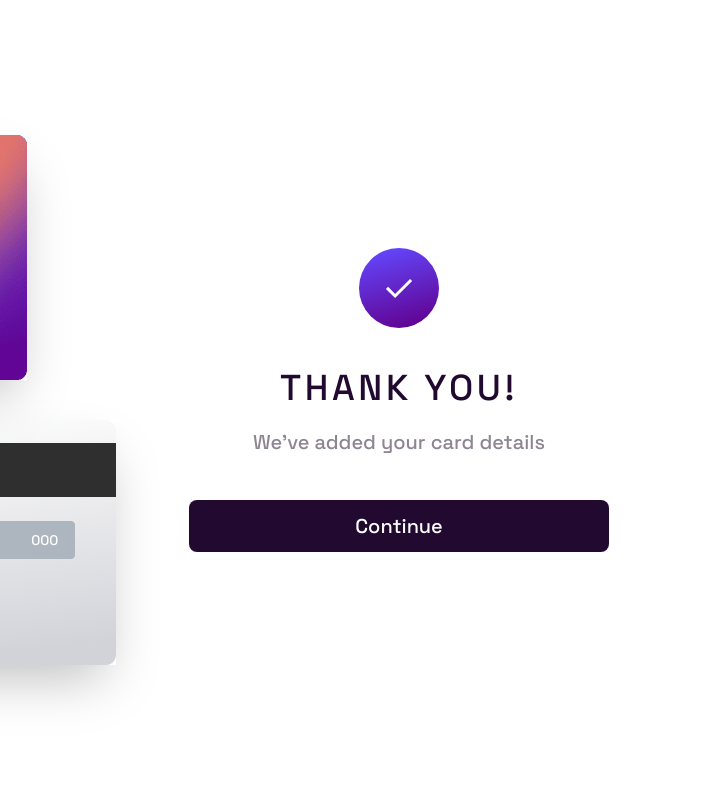
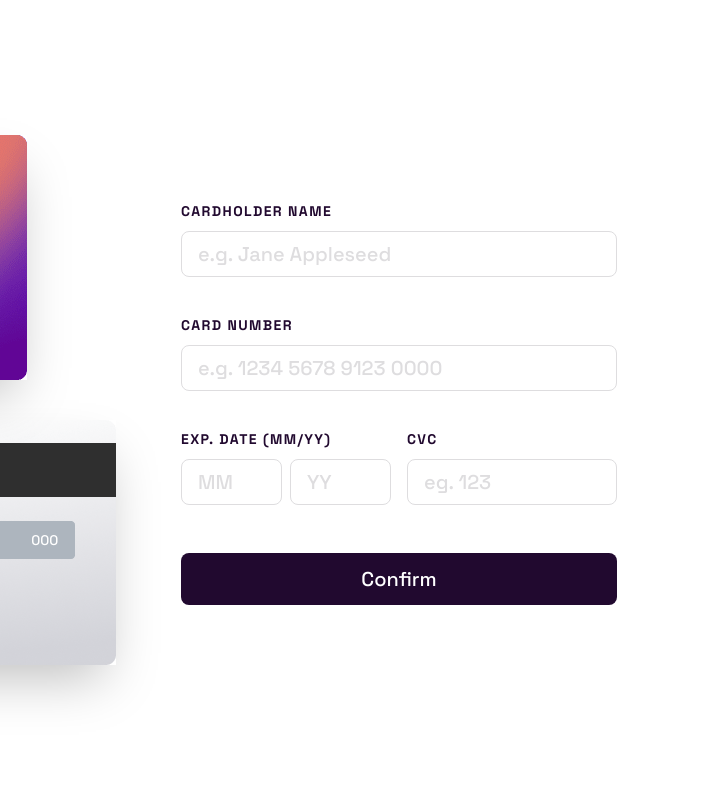
Before and after one commit to arshGoyalDev/interactive-card-details-form, a website: page index.html in a window 1280 px wide. Shown: the full height of the page, 561-1280 px from the left. Drawn offline with Linux system fonts and the light colour scheme.

Commit message:
fixed some style issues

```diff
--- a/css/input.css
+++ b/css/input.css
@@ -7,3 +7,17 @@
 body {
   font-family: "Space Grotesk", sans-serif;
 }
+
+/* INPUT TYPE NUMBER */
+
+/* Chrome, Safari, Edge, Opera */
+input::-webkit-outer-spin-button,
+input::-webkit-inner-spin-button {
+  -webkit-appearance: none;
+  margin: 0;
+}
+
+/* Firefox */
+input[type=number] {
+  -moz-appearance: textfield;
+}
--- a/index.html
+++ b/index.html
@@ -85,8 +85,10 @@
         </div>
       </div>
 
-      <form class="justify-center hidden">
-        <div class="mt-[14vh] md:mt-[20vh] lg:mt-[24vh] xl:mt-0 p-8 flex flex-col gap-4 lg:gap-8 max-w-[400px] xl:max-w-fit w-[500px]">
+      <form class="flex justify-center">
+        <div
+          class="mt-[14vh] md:mt-[20vh] lg:mt-[24vh] xl:mt-0 p-8 flex flex-col gap-4 lg:gap-8 max-w-[400px] xl:max-w-fit w-[500px]"
+        >
           <div>
             <label
               for="cardholder-name"
@@ -98,7 +100,7 @@
               name="cardholder-name"
               id="cardholder-name"
               placeholder="e.g. Jane Appleseed"
-              class="w-full border-[1px] border-neutral-lightGrayishViolet rounded-lg px-4 py-2 mt-2 placeholder:text-neutral-lightGrayishViolet hover:border-neutral-veryDarkViolet cursor-pointer transition-all"
+              class="w-full border-[1px] border-neutral-lightGrayishViolet rounded-lg px-4 py-2 mt-2 placeholder:text-neutral-lightGrayishViolet hover:border-neutral-veryDarkViolet focus:border-neutral-veryDarkViolet focus:outline-0 cursor-pointer transition-all"
             />
             <p class="text-primary-red text-sm mt-2 hidden">Can't be blank</p>
           </div>
@@ -113,9 +115,11 @@
               name="card-number"
               id="card-number"
               placeholder="e.g. 1234 5678 9123 0000"
-              class="w-full border-[1px] border-neutral-lightGrayishViolet rounded-lg px-4 py-2 mt-2 placeholder:text-neutral-lightGrayishViolet hover:border-neutral-veryDarkViolet cursor-pointer transition-all"
+              class="w-full border-[1px] border-neutral-lightGrayishViolet rounded-lg px-4 py-2 mt-2 placeholder:text-neutral-lightGrayishViolet hover:border-neutral-veryDarkViolet focus:border-neutral-veryDarkViolet focus:outline-0 cursor-pointer transition-all"
             />
-            <p class="text-primary-red text-sm mt-2 hidden">Wrong format, numbers only</p>
+            <p class="text-primary-red text-sm mt-2 hidden">
+              Wrong format, numbers only
+            </p>
           </div>
           <div class="grid gap-4 grid-cols-2">
             <div>
@@ -130,14 +134,17 @@
                   name="month"
                   id="month"
                   placeholder="MM"
-                  class="w-full border-[1px] border-neutral-lightGrayishViolet rounded-lg px-4 py-2 mt-2 placeholder:text-neutral-lightGrayishViolet hover:border-neutral-veryDarkViolet cursor-pointer transition-all"
+                  min="0"
+                  max="12"
+                  class="w-full border-[1px] border-neutral-lightGrayishViolet rounded-lg px-4 py-2 mt-2 placeholder:text-neutral-lightGrayishViolet hover:border-neutral-veryDarkViolet focus:border-neutral-veryDarkViolet focus:outline-0 cursor-pointer transition-all"
                 />
                 <input
                   type="number"
                   name="year"
                   id="year"
                   placeholder="YY"
-                  class="w-full border-[1px] border-neutral-lightGrayishViolet rounded-lg px-4 py-2 mt-2 placeholder:text-neutral-lightGrayishViolet hover:border-neutral-veryDarkViolet cursor-pointer transition-all"
+                  min="00"
+                  class="w-full border-[1px] border-neutral-lightGrayishViolet rounded-lg px-4 py-2 mt-2 placeholder:text-neutral-lightGrayishViolet hover:border-neutral-veryDarkViolet focus:border-neutral-veryDarkViolet focus:outline-0 cursor-pointer transition-all"
                 />
               </div>
               <p class="text-primary-red text-sm mt-2 hidden">Can't be blank</p>
@@ -154,24 +161,41 @@
                 name="cvc"
                 id="cvc"
                 placeholder="eg. 123"
-                class="w-full border-[1px] border-neutral-lightGrayishViolet rounded-lg px-4 py-2 mt-2 placeholder:text-neutral-lightGrayishViolet hover:border-neutral-veryDarkViolet cursor-pointer transition-all"
+                class="w-full border-[1px] border-neutral-lightGrayishViolet rounded-lg px-4 py-2 mt-2 placeholder:text-neutral-lightGrayishViolet hover:border-neutral-veryDarkViolet focus:border-neutral-veryDarkViolet focus:outline-0 cursor-pointer transition-all"
               />
               <p class="text-primary-red text-sm mt-2 hidden">Can't be blank</p>
             </div>
           </div>
-          <button class="bg-neutral-veryDarkViolet hover:opacity-80 py-3 text-neutral-white rounded-lg mt-4 transition">Confirm</button>
+          <button
+            class="bg-neutral-veryDarkViolet hover:opacity-80 py-3 text-neutral-white rounded-lg mt-4 transition"
+          >
+            Confirm
+          </button>
         </div>
       </form>
 
-      <div class="mt-[14vh] md:mt-[22vh] lg:mt-[24vh] xl:mt-0 p-8 flex flex-col items-center gap-10 w-full max-w-[500px] mx-auto xl:max-w-fit">
-        <img src="./images/icon-complete.svg" alt="complete-icon" class="w-20">
+      <div
+        class="mt-[14vh] md:mt-[22vh] lg:mt-[24vh] xl:mt-0 p-8 hidden flex-col items-center gap-10 w-full max-w-[500px] mx-auto xl:max-w-fit"
+      >
+        <img
+          src="./images/icon-complete.svg"
+          alt="complete-icon"
+          class="w-20"
+        />
         <div class="flex flex-col gap-5 items-center xl:w-[420px]">
-          <h1 class="text-neutral-veryDarkViolet tracking-widest text-4xl">THANK YOU!</h1>
-          <p class="text-neutral-darkGrayishViolet">We've added your card details</p>
-          <button class="w-full bg-neutral-veryDarkViolet hover:opacity-80 py-3 text-neutral-white rounded-lg mt-6 transition">Continue</button>
+          <h1 class="text-neutral-veryDarkViolet tracking-widest text-4xl">
+            THANK YOU!
+          </h1>
+          <p class="text-neutral-darkGrayishViolet">
+            We've added your card details
+          </p>
+          <button
+            class="w-full bg-neutral-veryDarkViolet hover:opacity-80 py-3 text-neutral-white rounded-lg mt-6 transition"
+          >
+            Continue
+          </button>
         </div>
       </div>
-
     </main>
 
     <!-- 0000 0000 0000 0000
```
Also changed, not shown: css/style.css.
